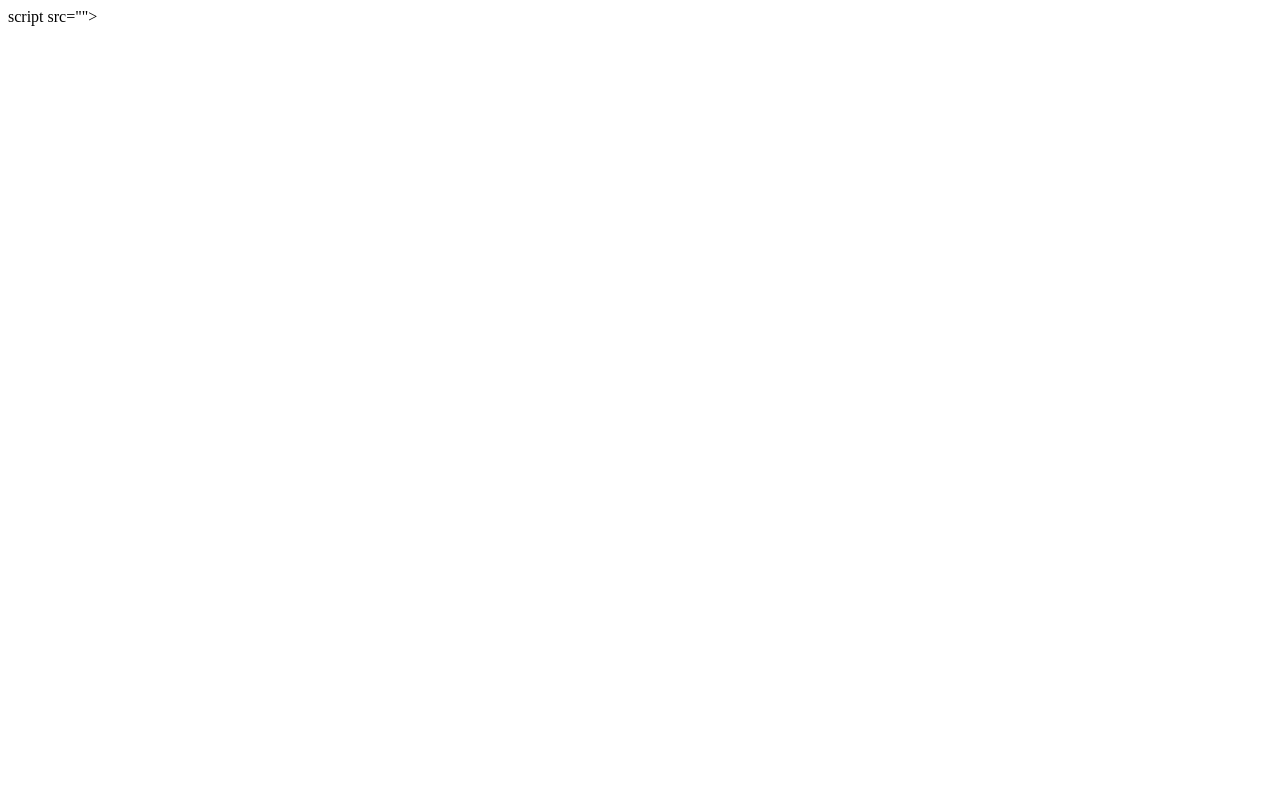
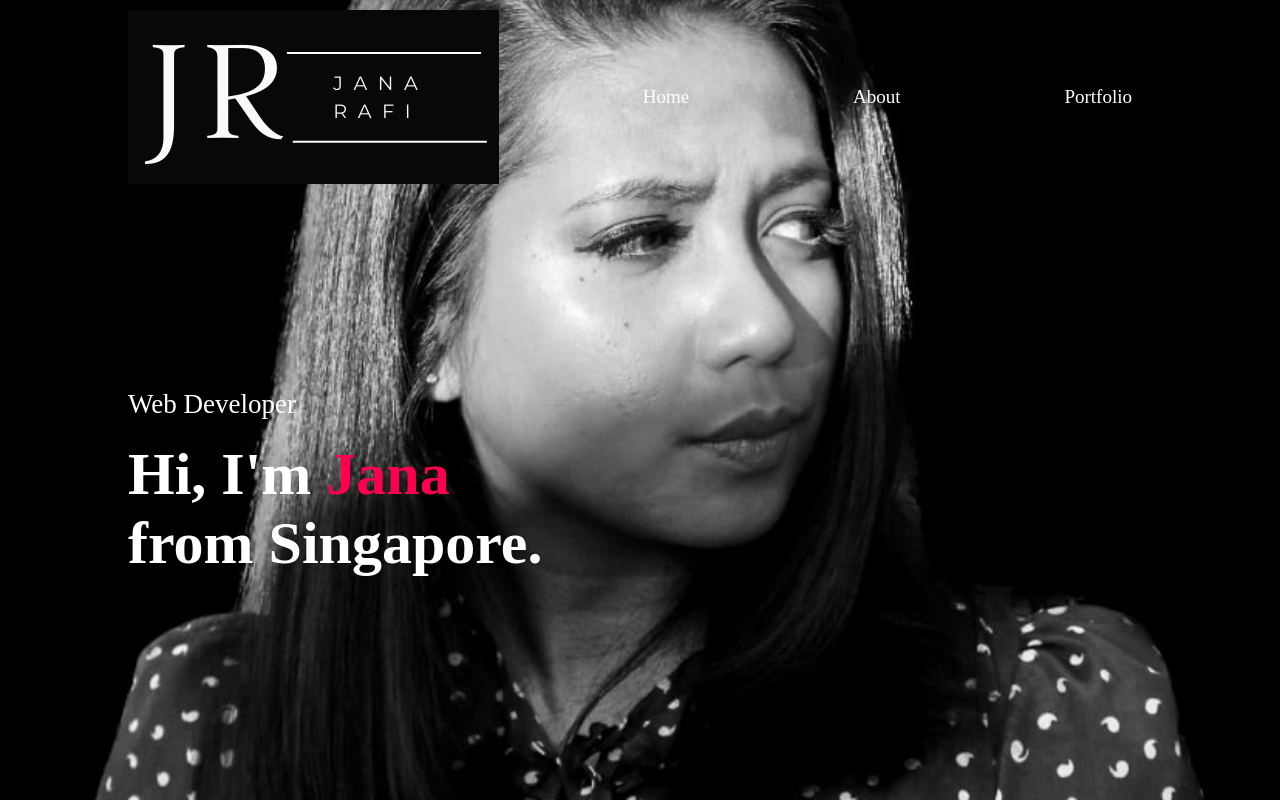
Before and after one commit to hijanahr/personal-site, a plain HTML site: page index.html in a window 1280 px wide. Drawn offline with Linux system fonts and the light colour scheme.

Commit message:
added Web developer

```diff
--- a/index.html
+++ b/index.html
@@ -6,8 +6,36 @@
     <meta name="viewport" content="width=device-width, initial-scale=1.0">
     <title>Home</title>
     <link rel="stylesheet" href="style.css">
+
 </head>
 <body>
-    script src=""></script>
+
+<div id="header">
+
+
+    <div class="container">
+
+        <nav>
+
+<img src="logoneww.jpg" class="logoneww"
+
+        ul>
+
+            <li><a href="#">Home</a></li>
+            <li><a href="#">About</a></li>
+            <li><a href="#">Portfolio</a></li>
+
+
+         </ul>
+</nav>
+<div class="header-text">
+
+    <p>Web Developer</p>
+    <h1>Hi, I'm <span>Jana</span><br>from Singapore.</h1>
+
+</div>
+    </div>
+</div>
+
 </body>
 </html>
--- a/style.css
+++ b/style.css
@@ -0,0 +1,87 @@
+*{
+    margin: 0;
+    padding: 0;
+    font-family: 'Poppins';
+    box-sizing: border-box;
+}
+
+body{
+    background: #080808 ;
+    color: #fff;
+}
+#header{
+    width: 100%;
+    height: 100vh;
+    background-image:url(backgroundn-min.jpeg);
+    background-size:cover;
+    background-position:center;
+}
+.container {
+    padding: 10px 10%;
+
+}
+nav{
+    display: flex;
+    align-items: center;
+    justify-content: space-between;
+    flex-wrap: wrap;
+}
+
+.logoneww{
+    width: 140 px ;
+
+}
+
+  li{
+    display: inline-block;
+    list-style: none;
+    margin: 10px 20px;
+
+ }
+
+ li a{
+    color: #FDFEFF;
+    text-decoration: none;
+    font-size: 19px;
+    position: relative;
+
+ }
+
+li a::after{
+    content:'';
+    width: 0;
+    height: 3px;
+    background: #ff004f;
+    position: absolute;
+    left: 0;
+    bottom: -6px;
+    transition: 0.5s;
+
+}
+li a:hover::after{
+    width: 100%;
+}
+.header-text{
+    margin: top 20%;
+    font-size: 30px;
+}
+.header-text h1{
+    font-size: 60px;
+    margin-top: 20px;
+
+}
+header-text h1 span{
+    color: #ff004f;
+}
+.header-text{
+    margin-top: 20%;
+    font-size: 27px;
+}
+.header-text h1{
+    font-size: 60px;
+    margin-top: 20px;
+
+}
+.header-text h1 span{
+    color: #ff004f;
+}
```
Also changed, not shown: background1.jpg (added), backgroundn-min.jpeg (added), logoneww.jpg (added), 1 other file.
